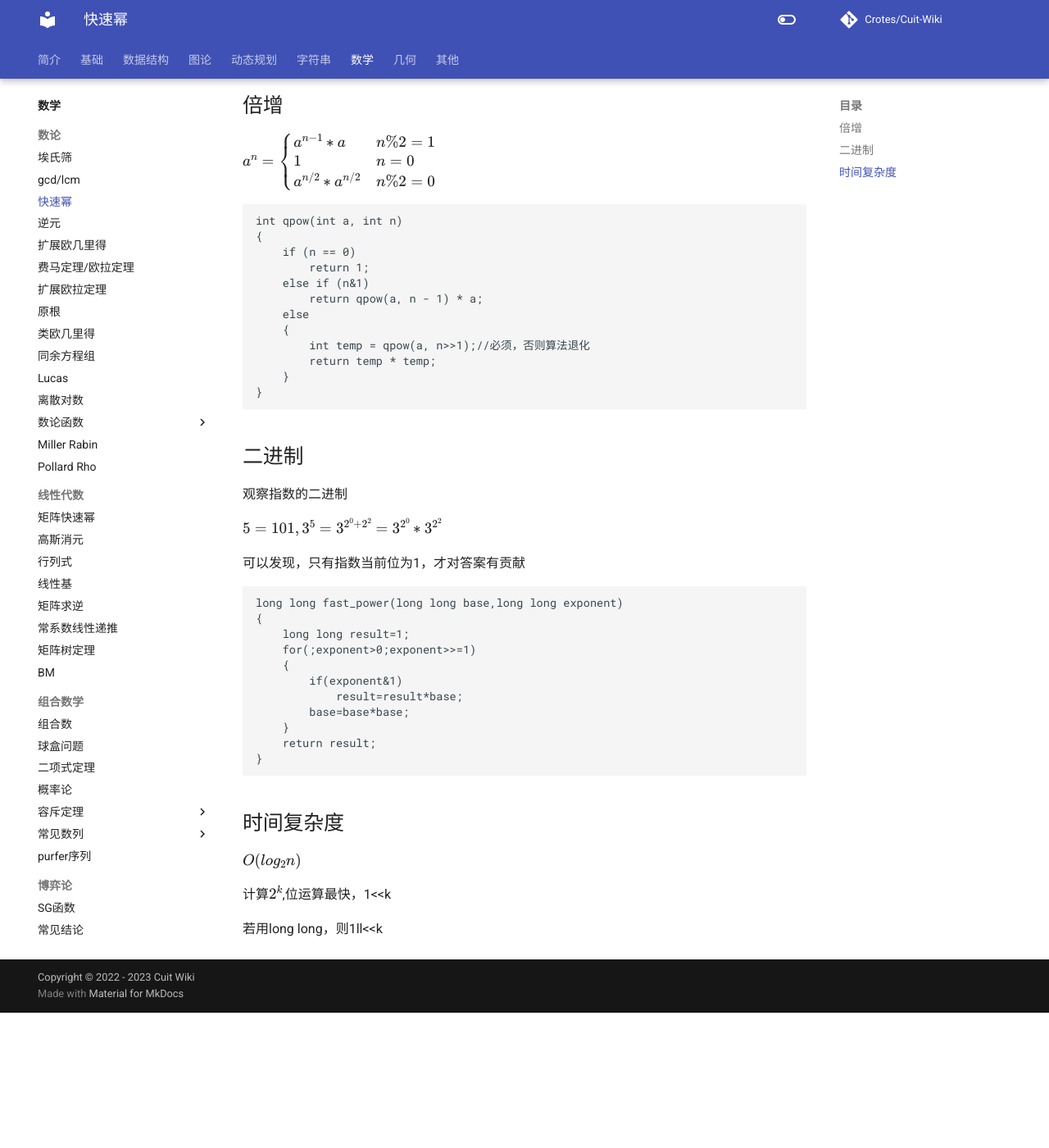
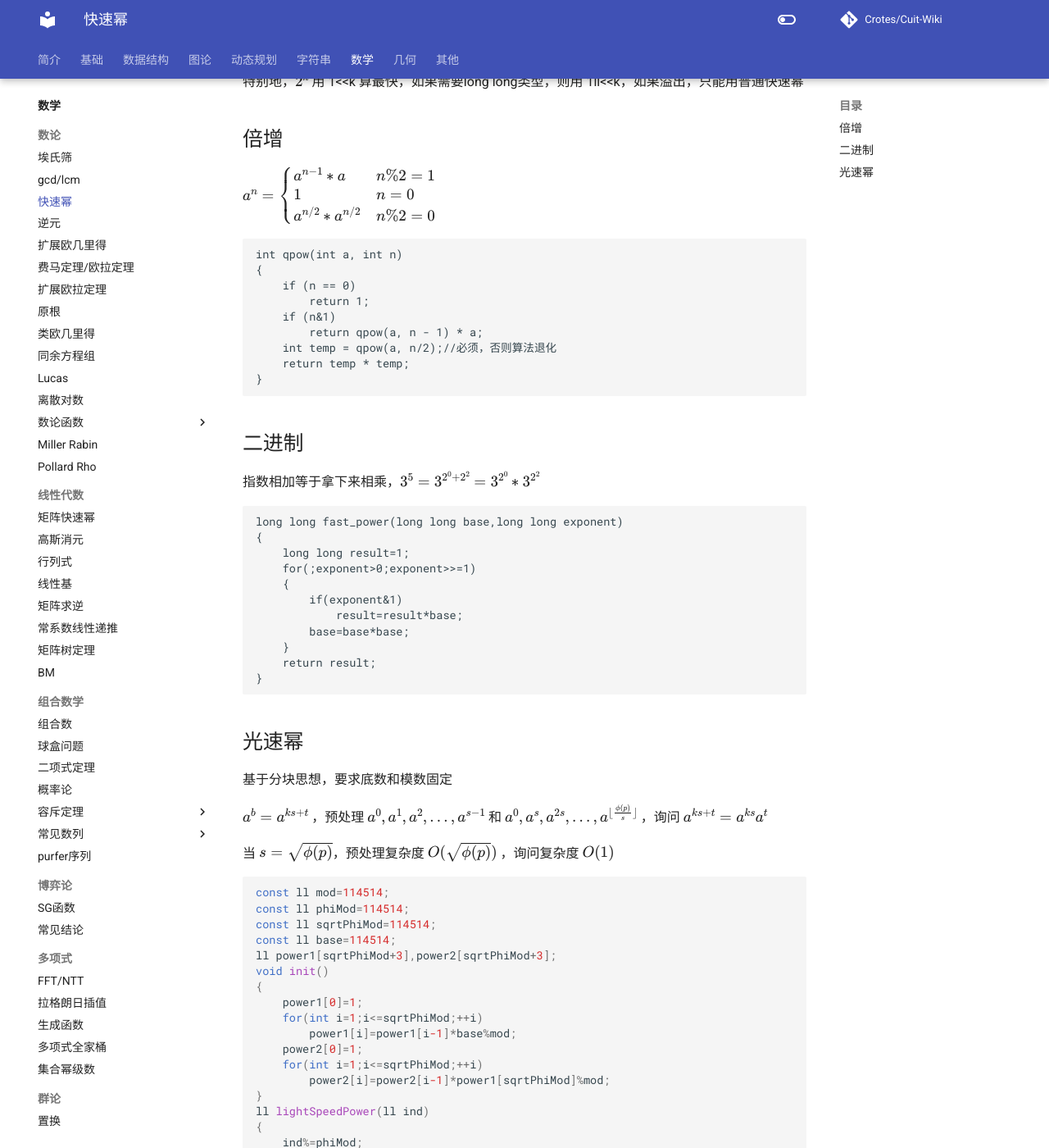
Before and after one commit to Crotes/Cuit-Wiki, an MkDocs documentation site: the page built from docs/Math/快速幂.md, in a window 1280 px wide and 1400 px high, scrolled down 224 px. Shown: the whole window at 82% size. Built offline with MkDocs 1.6.1 and Material for MkDocs 9.7.7, drawn with Linux system fonts in a browser that asks for light colours; formulas are drawn with MathJax 3; comment, search, counter and statistics services are not loaded; before the commit the page ends 1459 px from its top, so only the background shows below that; some of the changed text lies outside the part shown.

Commit message:
Update 快速幂.md
优化排版，新增光速幂

````diff
--- a/docs/Math/快速幂.md
+++ b/docs/Math/快速幂.md
@@ -1,6 +1,8 @@
 [讲课链接](https://www.bilibili.com/video/BV1z8411K7Dz/?spm_id_from=333.999.0.0)
 
-通常用二进制快速幂
+通常用二进制快速幂，如果卡log，需要光速幂
+
+特别地，$2^k$ 用 1<<k 算最快，如果需要long long类型，则用 1ll<<k，如果溢出，只能用普通快速幂
 ## 倍增
 $a^n=\begin{cases}a^{n-1}*a&n\%2=1 \\ 1&n=0 \\ a^{n/2}*a^{n/2}&n\%2=0\end{cases}$
 ```
@@ -8,22 +10,14 @@ int qpow(int a, int n)
 {
     if (n == 0)
         return 1;
-    else if (n&1)
+    if (n&1)
         return qpow(a, n - 1) * a;
-    else
-    {
-        int temp = qpow(a, n>>1);//必须，否则算法退化
-        return temp * temp;
-    }
+    int temp = qpow(a, n/2);//必须，否则算法退化
+    return temp * temp;
 }
 ```
-
 ## 二进制
-观察指数的二进制
-
-$5=101,3^5=3^{2^0+2^2}=3^{2^0} * 3^{2^2}$
-
-可以发现，只有指数当前位为1，才对答案有贡献
+指数相加等于拿下来相乘，$3^5=3^{2^0+2^2}=3^{2^0} * 3^{2^2}$
 ```
 long long fast_power(long long base,long long exponent)
 {
@@ -37,9 +31,30 @@ long long fast_power(long long base,long long exponent)
     return result;
 }
 ```
-## 时间复杂度
-$O(log_2n)$
+## 光速幂
+基于分块思想，要求底数和模数固定
 
-计算$2^k$,位运算最快，1<<k
+$a^b=a^{ks+t}$ ，预处理 $a^0,a^1,a^2,...,a^{s-1}$ 和 $a^0,a^s,a^{2s},...,a^{\lfloor\frac{\phi(p)}{s}\rfloor}$ ，询问 $a^{ks+t}=a^{ks}a^t$
 
-若用long long，则1ll<<k
+当 $s=\sqrt{\phi(p)}$，预处理复杂度 $O(\sqrt{\phi(p)})$ ，询问复杂度 $O(1)$
+```cpp
+const ll mod=114514;
+const ll phiMod=114514;
+const ll sqrtPhiMod=114514;
+const ll base=114514;
+ll power1[sqrtPhiMod+3],power2[sqrtPhiMod+3];
+void init()
+{
+    power1[0]=1;
+    for(int i=1;i<=sqrtPhiMod;++i)
+        power1[i]=power1[i-1]*base%mod;
+    power2[0]=1;
+    for(int i=1;i<=sqrtPhiMod;++i)
+        power2[i]=power2[i-1]*power1[sqrtPhiMod]%mod;
+}
+ll lightSpeedPower(ll ind)
+{
+    ind%=phiMod;
+    return power1[ind%sqrtPhiMod]*power2[ind/sqrtPhiMod]%mod;
+}
+```
````
